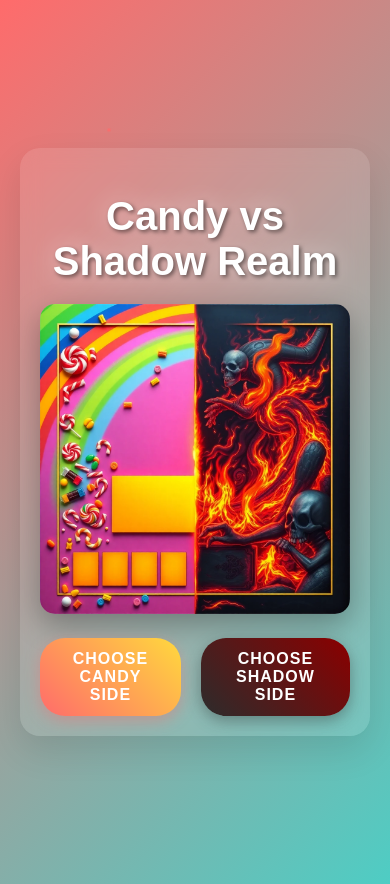
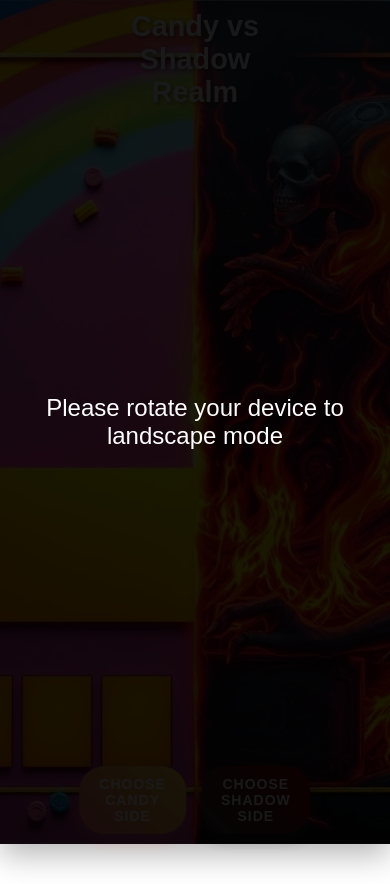
Before and after one commit to websimapi/websim-candy-vs-shadow-board-game, a plain HTML site: page index.html in a window 390 px wide. After the commit the page ends 844 px from the top, so only its background shows below. Drawn offline with Linux system fonts and the light colour scheme.

Commit message:
v2: Let's go ahead and fix this so that It always is horizontal on the phone in landscape mode and have the game board image take up the entire page

```diff
--- a/index.html
+++ b/index.html
@@ -2,49 +2,59 @@
 <html lang="en">
 <head>
     <meta charset="UTF-8">
-    <meta name="viewport" content="width=device-width, initial-scale=1.0">
+    <meta name="viewport" content="width=device-width, initial-scale=1.0, orientation=landscape">
     <title>Candy vs Shadow Board Game</title>
     <style>
         body {
             margin: 0;
-            padding: 20px;
+            padding: 0;
             background: linear-gradient(135deg, #ff6b6b, #4ecdc4);
             font-family: 'Arial', sans-serif;
             display: flex;
             justify-content: center;
             align-items: center;
             min-height: 100vh;
+            overflow: hidden;
         }
 
         .game-container {
-            max-width: 800px;
-            width: 100%;
+            width: 100vw;
+            height: 100vh;
             background: rgba(255, 255, 255, 0.1);
             backdrop-filter: blur(10px);
-            border-radius: 20px;
-            padding: 20px;
-            box-shadow: 0 15px 35px rgba(0, 0, 0, 0.1);
+            border-radius: 0;
+            padding: 0;
+            box-shadow: none;
+            display: flex;
+            flex-direction: column;
+            position: relative;
         }
 
         .game-board {
             width: 100%;
-            height: auto;
-            border-radius: 15px;
+            height: 100%;
+            border-radius: 0;
             box-shadow: 0 10px 30px rgba(0, 0, 0, 0.3);
             transition: transform 0.3s ease;
+            object-fit: cover;
         }
 
         .game-board:hover {
-            transform: scale(1.02);
+            transform: none;
         }
 
         .game-title {
+            position: absolute;
+            top: 20px;
+            left: 50%;
+            transform: translateX(-50%);
+            z-index: 10;
             text-align: center;
             color: white;
             font-size: 2.5em;
             font-weight: bold;
-            text-shadow: 2px 2px 4px rgba(0, 0, 0, 0.5);
-            margin-bottom: 20px;
+            text-shadow: 2px 2px 4px rgba(0, 0, 0, 0.8);
+            margin: 0;
             animation: glow 2s ease-in-out infinite alternate;
         }
 
@@ -54,10 +64,14 @@
         }
 
         .controls {
+            position: absolute;
+            bottom: 20px;
+            left: 50%;
+            transform: translateX(-50%);
+            z-index: 10;
             display: flex;
             justify-content: center;
             gap: 20px;
-            margin-top: 20px;
         }
 
         .btn {
@@ -91,6 +105,44 @@
 
         .btn:active {
             transform: translateY(1px);
+        }
+
+        /* Mobile landscape optimization */
+        @media screen and (max-width: 768px) {
+            .game-title {
+                font-size: 1.8em;
+                top: 10px;
+            }
+
+            .controls {
+                bottom: 10px;
+                gap: 15px;
+            }
+
+            .btn {
+                padding: 10px 20px;
+                font-size: 14px;
+            }
+        }
+
+        /* Force landscape on mobile */
+        @media screen and (max-width: 768px) and (orientation: portrait) {
+            body::before {
+                content: "Please rotate your device to landscape mode";
+                position: fixed;
+                top: 0;
+                left: 0;
+                width: 100vw;
+                height: 100vh;
+                background: rgba(0, 0, 0, 0.9);
+                color: white;
+                display: flex;
+                justify-content: center;
+                align-items: center;
+                font-size: 1.5em;
+                z-index: 1000;
+                text-align: center;
+            }
         }
     </style>
 </head>
```
